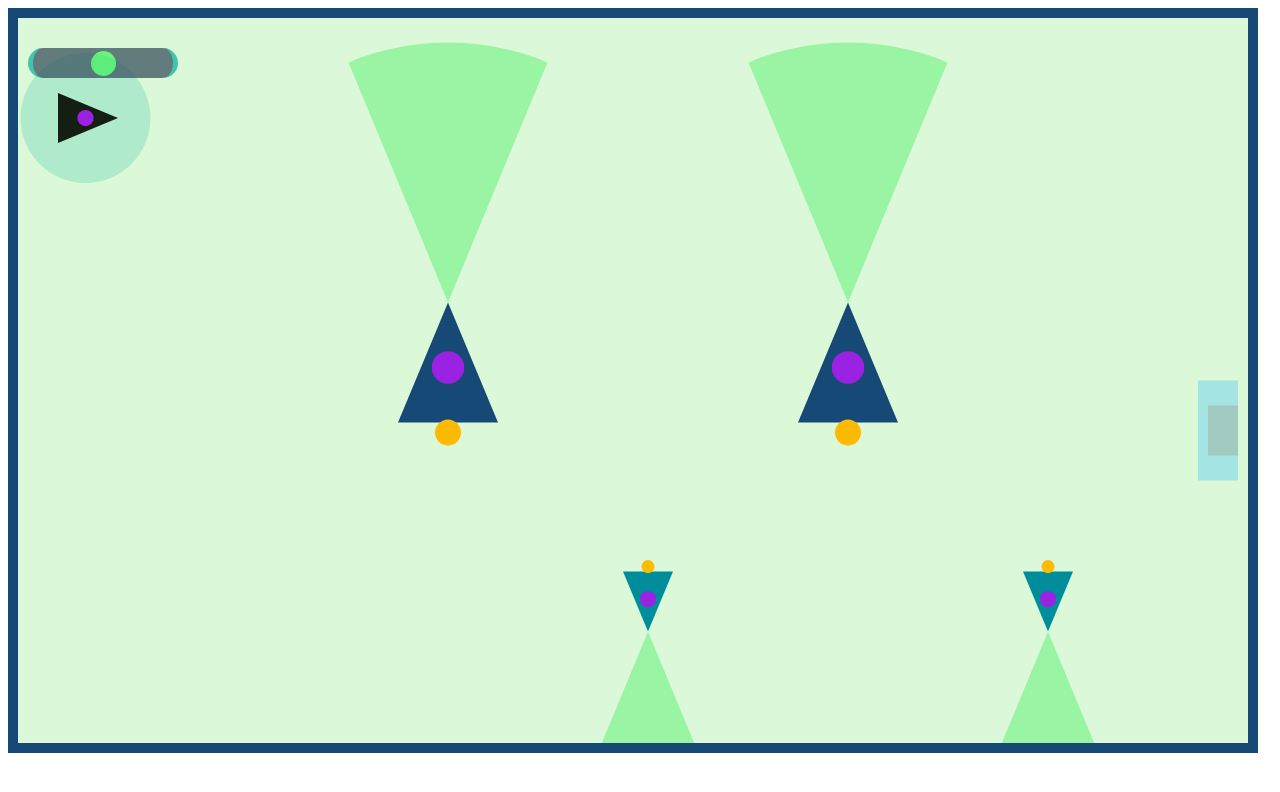
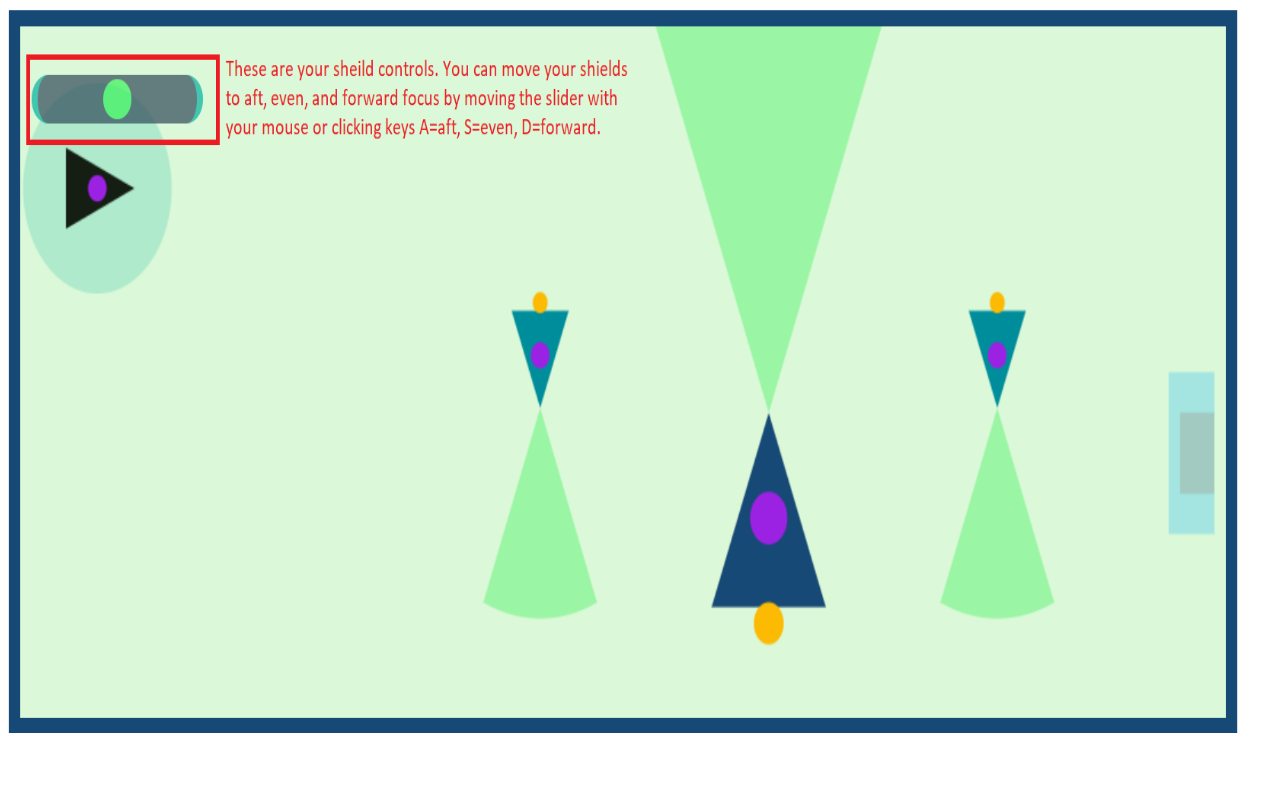
Before and after one commit to mhant/commandofone, a plain HTML site: page index.html in a window 1280 px wide. Drawn offline with Linux system fonts and the light colour scheme.

Commit message:
added intro instructions

```diff
--- a/controllers/gameController.js
+++ b/controllers/gameController.js
@@ -32,6 +32,7 @@ class GameController {
         ) {
             throw Error("Invalid game piece setup config");
         }
+        document.getElementById("gameboard").style.display = "block";
         this.callbackHandler = callbackHandler;
         this.gameOver = false;
         // to keep class ref in callbacks
--- a/controllers/howToController.js
+++ b/controllers/howToController.js
@@ -1,3 +1,39 @@
 class HowToController {
+    #imgDIV
+    #callback
+    #imgArr
+    #currImage
+    constructor(callback) {
+        this.imgDIV = document.getElementById("tutorial");
+        this.imgDIV.width = this.width = getWidth() - 50;
+        this.imgDIV.height = this.height = getHeight() - 75;
+        this.callback = callback;
+        this.initHowToImages();
+        this.currImage = 0;
+        this.imgDIV.src = this.imgArr[this.currImage];
+        this.imgDIV.style.display = "block";
+        var t = this;
+        this.imgDIV.addEventListener('click', function (event) { t.clickHandler(event) });
+    }
 
+    initHowToImages() {
+        this.imgArr = [
+            "img/gameboard-sheild-controls.png",
+            "img/gameboard-navigation.png",
+            "img/gameboard-gate.png",
+            "img/gameboard-enemy-radar.png"
+        ];
+    }
+
+    clickHandler(event) {
+        this.currImage++;
+        if (this.currImage < this.imgArr.length) {
+            this.imgDIV.src = this.imgArr[this.currImage];
+        }
+        else {
+            this.imgDIV.style.display = "none";
+            this.callback();
+
+        }
+    }
 }
--- a/index.html
+++ b/index.html
@@ -18,10 +18,13 @@
     <script src="controllers/menuController.js"></script>
 </head>
 
-<body onload="startGame()">
-    <style data="dyno" type="text/css"></style>
-    <input type="range" class="slider" min="1" max="3" value="2" id="sheild">
-    <canvas id="gboard"></canvas>
+<body onload="intro()">
+    <div id="gameboard" style="display:none">
+        <style data="dyno" type="text/css"></style>
+        <input type="range" class="slider" min="1" max="3" value="2" id="sheild">
+        <canvas id="gboard"></canvas>
+    </div>
+    <img id="tutorial"></img>
     <br />
 
 </body>
--- a/main.js
+++ b/main.js
@@ -1,4 +1,9 @@
 var gController;
+var introController;
+
+function intro(){
+    introController = new HowToController(startGame);
+}
 
 function startGame() {
     // ensure that width is at least 600 for at least one enemy
```
Also changed, not shown: img/gameboard-enemy-radar.png (added), img/gameboard-gate.png (added), img/gameboard-navigation.png (added), img/gameboard-sheild-controls.png (added).
